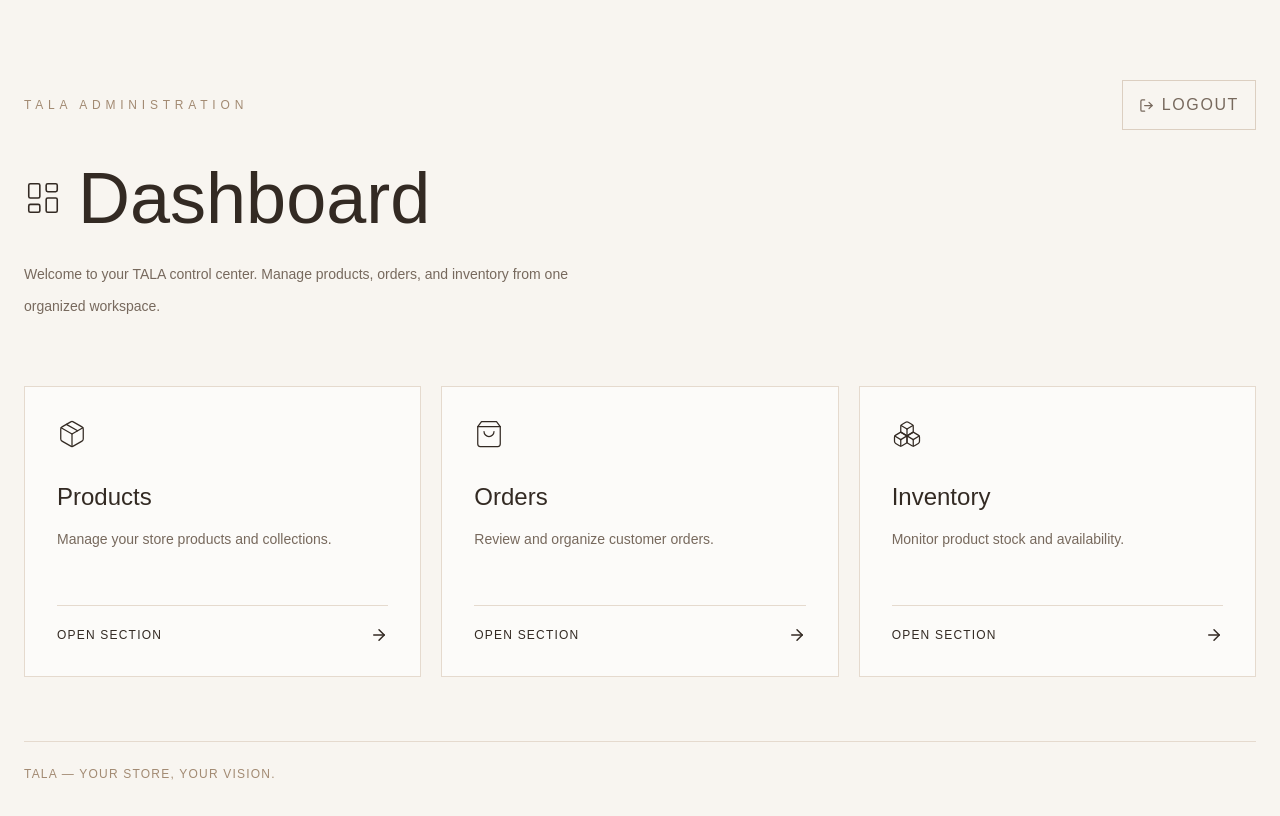
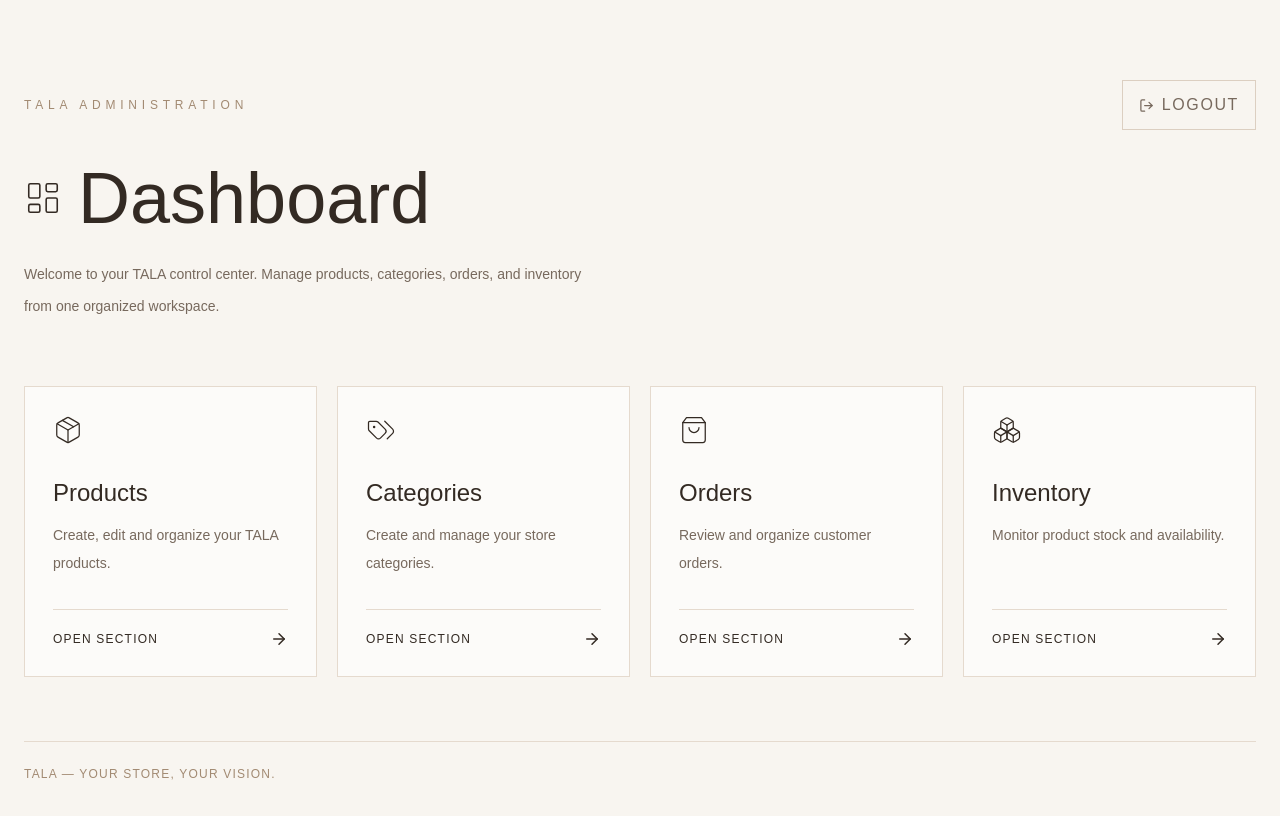
Before and after one commit to ozagomaa759-pixel/tala-store, a Next.js app: page /admin in a window 1280 px wide. Shown: the top 816 px of the page. Built offline with nearby package versions, Linux system fonts and the light colour scheme.

Commit message:
Add categories section to admin dashboard
Updated the admin page to include categories section and modified descriptions.

```diff
--- a/src/app/admin/page.tsx
+++ b/src/app/admin/page.tsx
@@ -9,6 +9,7 @@ import {
   Boxes,
   LayoutDashboard,
   LogOut,
+  Tags,
 } from "lucide-react";
 import { useRouter } from "next/navigation";
 import { useState } from "react";
@@ -16,9 +17,15 @@ import { useState } from "react";
 const sections = [
   {
     title: "Products",
-    description: "Manage your store products and collections.",
-    href: "/products",
+    description: "Create, edit and organize your TALA products.",
+    href: "/admin/products",
     icon: Package,
+  },
+  {
+    title: "Categories",
+    description: "Create and manage your store categories.",
+    href: "/admin/categories",
+    icon: Tags,
   },
   {
     title: "Orders",
@@ -61,9 +68,8 @@ export default function AdminPage() {
   }
 
   return (
-    <main className="min-h-screen bg-[#F8F5F0] px-6 py-12 sm:py-20 text-[#332A23]">
+    <main className="min-h-screen bg-[#F8F5F0] px-6 py-12 text-[#332A23] sm:py-20">
       <div className="mx-auto max-w-7xl">
-
         <div className="flex items-center justify-between gap-4">
           <p className="text-xs uppercase tracking-[0.4em] text-[#A28A72]">
             TALA Administration
@@ -82,7 +88,6 @@ export default function AdminPage() {
 
         <div className="mt-8 flex items-center gap-4">
           <LayoutDashboard size={38} strokeWidth={1} />
-
           <h1 className="text-5xl font-light sm:text-7xl">
             Dashboard
           </h1>
@@ -90,11 +95,11 @@ export default function AdminPage() {
 
         <p className="mt-6 max-w-xl text-sm leading-8 text-[#77695D]">
           Welcome to your TALA control center.
-          Manage products, orders, and inventory
+          Manage products, categories, orders, and inventory
           from one organized workspace.
         </p>
 
-        <div className="mt-16 grid gap-5 md:grid-cols-3">
+        <div className="mt-16 grid gap-5 sm:grid-cols-2 lg:grid-cols-4">
           {sections.map((section) => {
             const Icon = section.icon;
 
@@ -102,7 +107,7 @@ export default function AdminPage() {
               <Link
                 key={section.title}
                 href={section.href}
-                className="group border border-[#E5DACE] bg-white/60 p-8 transition duration-300 hover:-translate-y-1 hover:bg-white"
+                className="group border border-[#E5DACE] bg-white/60 p-7 transition duration-300 hover:-translate-y-1 hover:bg-white"
               >
                 <Icon size={30} strokeWidth={1} />
 
@@ -110,7 +115,7 @@ export default function AdminPage() {
                   {section.title}
                 </h2>
 
-                <p className="mt-3 min-h-12 text-sm leading-7 text-[#77695D]">
+                <p className="mt-3 min-h-14 text-sm leading-7 text-[#77695D]">
                   {section.description}
                 </p>
 
```
